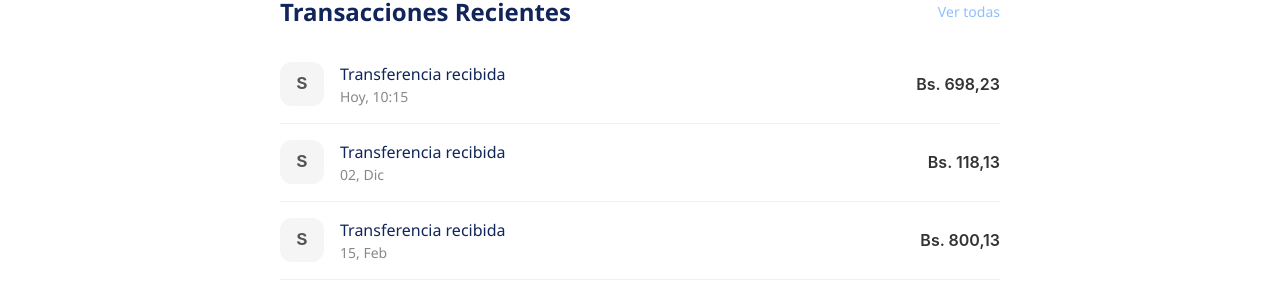
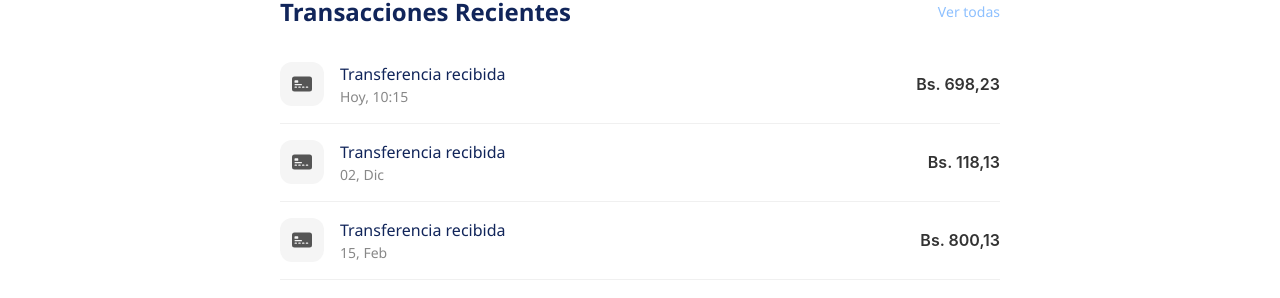
Before and after one commit to robertgt0/alquiler_front, a Next.js app: page /bitcrew/wallet in a window 1280 px wide. Shown: the part 506-804 px from the top of the page. Built offline with nearby package versions, Linux system fonts and the light colour scheme.

Commit message:
feature: reemplazar placeholder de icono por BsCreditCard2FrontFill

```diff
--- a/src/app/bitcrew/wallet/components/TransactionRow/TransactionRow.css
+++ b/src/app/bitcrew/wallet/components/TransactionRow/TransactionRow.css
@@ -16,18 +16,6 @@
   justify-content: center;
   color: #555;
 }
-
-/* Placeholder temporal para el icono "S" */
-.icon-placeholder {
-  font-weight: bold;
-  font-family: monospace;
-  font-size: 18px;
-  width: 20px;
-  height: 20px;
-  text-align: center;
-  line-height: 20px;
-}
-
 
 .transaction-details {
   flex-grow: 1; /* Esto empuja el monto hacia la derecha */
--- a/src/app/bitcrew/wallet/components/TransactionRow/TransactionRow.tsx
+++ b/src/app/bitcrew/wallet/components/TransactionRow/TransactionRow.tsx
@@ -1,5 +1,6 @@
 import React from 'react';
 import './TransactionRow.css';
+import { BsCreditCard2FrontFill } from 'react-icons/bs';
 // import { BsWallet } from 'react-icons/bs'; // Icono de ejemplo
 
 interface TransactionRowProps {
@@ -22,8 +23,7 @@ const TransactionRow: React.FC<TransactionRowProps> = ({ transaction }) => {
       {/* Requerimiento: [Icono] */}
       <div className="transaction-icon">
         {/* <BsWallet size={20} /> */}
-        {/* Placeholder para tu icono "S" */}
-        <div className="icon-placeholder">S</div>
+        <BsCreditCard2FrontFill size={20} />
       </div>
 
       {/* Requerimiento: [Descripción/Fecha] */}
```
